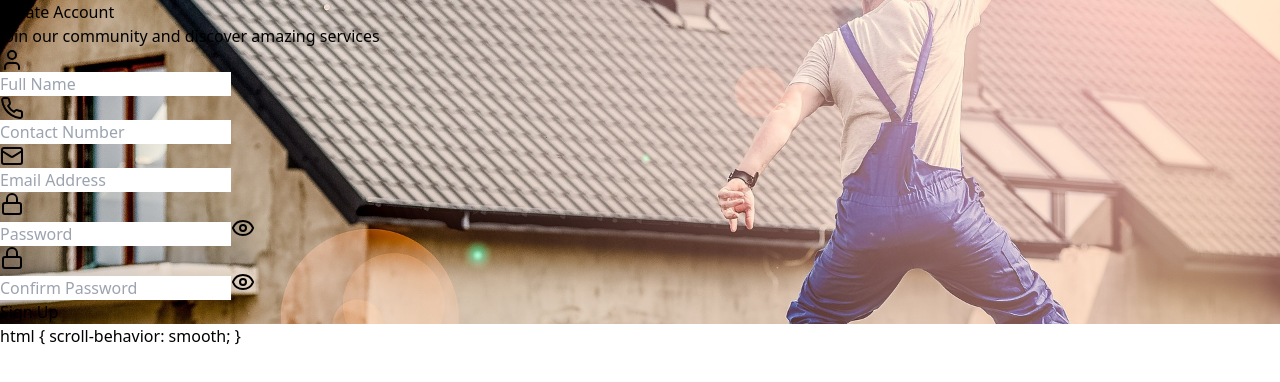
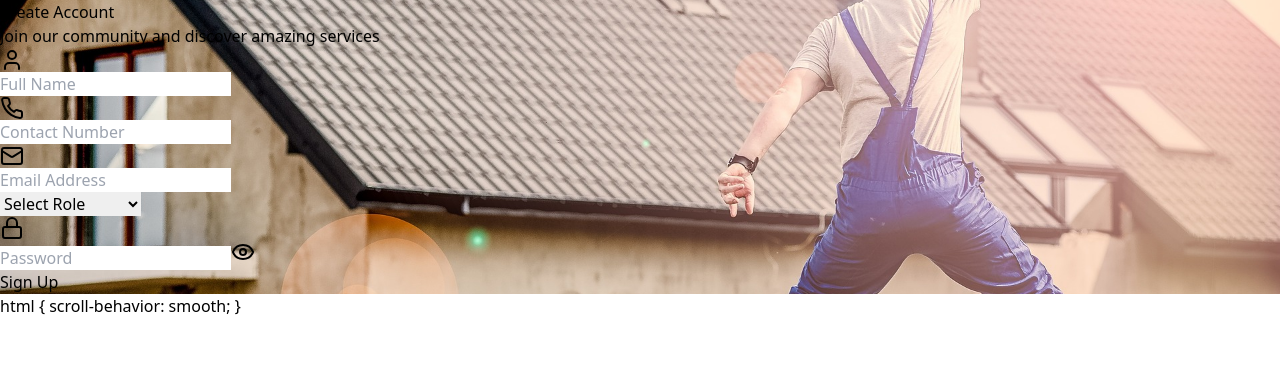
Before and after one commit to ServiceHub-Pro/Front-End, a React (Vite) app: page /signup in a window 1280 px wide. Shown: the top 382 px of the page. Built offline with nearby package versions, Linux system fonts and the light colour scheme.

Commit message:
signup fixwd

```diff
--- a/src/App.jsx
+++ b/src/App.jsx
@@ -1,29 +1,39 @@
 import { createBrowserRouter, RouterProvider } from 'react-router-dom';
 import './App.css';
+import { useState } from 'react'; // Import useState for logged-in status
+import Dashboard from './assets/components/Dashboard/Dashboard';
+import ArtisanSingle from './assets/components/ArtisanSingle';
+import Home from './assets/components/Home';
+import PageLayout from './assets/layouts/PageLayout';
+import ForgottenPassword from './assets/components/ForgottenPassword';
 import Login from './assets/components/Login';
-import ForgottenPassword from './assets/components/ForgottenPassword';
+import ServiceList from './assets/components/ArtisanList';
 import Signup from './assets/components/Signup';
-import PageLayout from './assets/layouts/PageLayout';
-import Home from './assets/components/Home';
-import Dashboard from './assets/components/Dashboard/Dashboard';
+// import UserProfile from './assets/components/UserProfile'; // Uncomment when the endpoint is ready
 
 function App() {
+  // State to simulate logged-in status
+  const [isLoggedIn, setIsLoggedIn] = useState(false);
+
   const router = createBrowserRouter([
     {
       path: '/',
-      element: <PageLayout />,
+      element: (
+        <PageLayout isLoggedIn={isLoggedIn} setIsLoggedIn={setIsLoggedIn} />
+      ),
       children: [
-        { index: true, element: <Home /> },
+        { index: true, element: <Home/> },
+        { path: 'services', element: <ServiceList/>},
+        { path: 'artisan/:id', element: <ArtisanSingle /> },
       ],
     },
-    { path: '/login', element: <Login /> },
-    { path: '/signup', element: <Signup /> },
-    { path: '/forgottenpassword', element: <ForgottenPassword /> },
+    { path: '/login', element: <Login setIsLoggedIn={setIsLoggedIn} /> },
+    { path: '/signup', element: <Signup/> },
+    { path: '/forgottenpassword', element: <ForgottenPassword/> },
     {
-      path: '/dashboard/*',  // Allows nested routing in Dashboard
+      path: '/dashboard/*',
       element: <Dashboard />,
     },
-
   ]);
 
   return <RouterProvider router={router} />;
--- a/src/assets/components/ArtisanList.jsx
+++ b/src/assets/components/ArtisanList.jsx
@@ -41,10 +41,10 @@ const ServiceList = () => {
                 <p className="text-white mt-2 text-sm">{service.description}</p>
                 <div className="mt-6 flex justify-center">
                   <Link
-                    to={`/services/${service.id}`}
+                    to={`/artisan/${service.id}`} // Update the route to point to the artisan's single page
                     className="bg-[#4E342E] hover:bg-[#3E2B2B] text-white font-medium py-2 px-6 rounded-full transition"
                   >
-                    View Service
+                    View Artisan
                   </Link>
                 </div>
               </div>
--- /dev/null
+++ b/src/assets/components/ArtisanSingle.jsx
@@ -0,0 +1,53 @@
+import React, { useState, useEffect } from "react";
+import { useParams } from "react-router-dom";
+import axios from "axios";
+
+const ArtisanSingle = () => {
+  const { id } = useParams(); // Get artisan ID from URL params
+  const [artisan, setArtisan] = useState(null);
+  const [loading, setLoading] = useState(true);
+
+  useEffect(() => {
+    fetchArtisanDetails();
+  }, [id]);
+
+  const fetchArtisanDetails = async () => {
+    try {
+      const response = await axios.get(`https://servicehub-api.onrender.com/services/${id}`);
+      setArtisan(response.data);
+      setLoading(false);
+    } catch (error) {
+      console.error("Error fetching artisan details:", error);
+    }
+  };
+
+  if (loading) {
+    return <div className="text-center text-gray-500">Loading artisan details...</div>;
+  }
+
+  if (!artisan) {
+    return <div className="text-center text-gray-500">Artisan not found.</div>;
+  }
+
+  return (
+    <div className="container mx-auto p-6">
+      <div className="bg-white shadow-lg rounded-lg overflow-hidden">
+        {artisan.image && (
+          <img
+            src={artisan.image}
+            alt={artisan.name}
+            className="w-full h-64 object-cover"
+          />
+        )}
+        <div className="p-6">
+          <h2 className="text-3xl font-bold text-gray-800">{artisan.name}</h2>
+          <p className="text-gray-600 mt-4">{artisan.description}</p>
+          <p className="text-gray-600 mt-4">Category: {artisan.category}</p>
+          <p className="text-gray-600 mt-4">Contact: {artisan.contact}</p>
+        </div>
+      </div>
+    </div>
+  );
+};
+
+export default ArtisanSingle;
--- a/src/assets/components/Navbar.jsx
+++ b/src/assets/components/Navbar.jsx
@@ -43,7 +43,7 @@ const Navbar = () => {
     <nav className="bg-[#6A4E23] text-white py-4">
       <div className="container mx-auto flex justify-between items-center">
         <Link to="/" className="text-2xl font-bold text-white">
-          Artisan Connect
+          Service Hub
         </Link>
 
         <div className="hidden md:flex space-x-8">
--- a/src/assets/components/Signup.jsx
+++ b/src/assets/components/Signup.jsx
@@ -1,5 +1,5 @@
 import React, { useState } from 'react';
-import { useNavigate, Link } from 'react-router-dom';
+import { useNavigate } from 'react-router-dom';
 import { Eye, EyeOff, User, Phone, Mail, Lock } from 'lucide-react';
 import { ToastContainer, toast } from 'react-toastify';
 import 'react-toastify/dist/ReactToastify.css';
@@ -8,7 +8,6 @@ import formBgImage from "../../assets/img/architect.jpg";
 const Signup = () => {
   const [loading, setLoading] = useState(false);
   const [showPassword, setShowPassword] = useState(false);
-  const [showConfirmPassword, setShowConfirmPassword] = useState(false);
   const navigate = useNavigate();
 
   const handleSubmit = async (event) => {
@@ -19,16 +18,9 @@ const Signup = () => {
     const contact = formData.get("contact");
     const email = formData.get("email");
     const password = formData.get("password");
-    const confirmPassword = formData.get("confirmPassword");
-    const role = formData.get("role") || 'user';
+    const role = formData.get("role");
 
-    // Check for password match and show toast before continuing
-    if (password !== confirmPassword) {
-      toast.error("Passwords do not match!");
-      return;
-    }
-
-    // Show success toast before proceeding with async function
+    // Show toast before proceeding with async function
     toast.info("Processing signup...");
     setLoading(true);
 
@@ -93,6 +85,7 @@ const Signup = () => {
 
         <form onSubmit={handleSubmit} className="mt-8 space-y-6">
           <div className="space-y-4">
+            {/* Full Name */}
             <div className="relative">
               <div className="absolute inset-y-0 left-0 pl-3 flex items-center pointer-events-none">
                 <User className="h-5 w-5 text-[#8D6E63]" />
@@ -107,6 +100,7 @@ const Signup = () => {
               />
             </div>
 
+            {/* Contact */}
             <div className="relative">
               <div className="absolute inset-y-0 left-0 pl-3 flex items-center pointer-events-none">
                 <Phone className="h-5 w-5 text-[#8D6E63]" />
@@ -121,6 +115,7 @@ const Signup = () => {
               />
             </div>
 
+            {/* Email */}
             <div className="relative">
               <div className="absolute inset-y-0 left-0 pl-3 flex items-center pointer-events-none">
                 <Mail className="h-5 w-5 text-[#8D6E63]" />
@@ -135,6 +130,21 @@ const Signup = () => {
               />
             </div>
 
+            {/* Role Selection */}
+            <div className="relative">
+              <select
+                id="role"
+                name="role"
+                required
+                className="block w-full rounded-lg border border-[#8D6E63] py-3 text-[#5D4037] bg-white bg-opacity-90"
+              >
+                <option value="">Select Role</option>
+                <option value="user">User</option>
+                <option value="serviceProvider">Service Provider</option>
+              </select>
+            </div>
+
+            {/* Password */}
             <div className="relative">
               <div className="absolute inset-y-0 left-0 pl-3 flex items-center pointer-events-none">
                 <Lock className="h-5 w-5 text-[#8D6E63]" />
@@ -158,30 +168,6 @@ const Signup = () => {
                 }
               </button>
             </div>
-
-            <div className="relative">
-              <div className="absolute inset-y-0 left-0 pl-3 flex items-center pointer-events-none">
-                <Lock className="h-5 w-5 text-[#8D6E63]" />
-              </div>
-              <input
-                id="confirmPassword"
-                name="confirmPassword"
-                type={showConfirmPassword ? 'text' : 'password'}
-                required
-                className="pl-10 block w-full rounded-lg border border-[#8D6E63] py-3 text-[#5D4037] placeholder-[#8D6E63] focus:ring-2 focus:ring-[#5D4037] focus:border-transparent sm:text-sm bg-white bg-opacity-90"
-                placeholder="Confirm Password"
-              />
-              <button
-                type="button"
-                className="absolute inset-y-0 right-0 pr-3 flex items-center"
-                onClick={() => setShowConfirmPassword(!showConfirmPassword)}
-              >
-                {showConfirmPassword ?
-                  <EyeOff className="h-5 w-5 text-[#5D4037] hover:text-[#8D6E63]" /> :
-                  <Eye className="h-5 w-5 text-[#5D4037] hover:text-[#8D6E63]" />
-                }
-              </button>
-            </div>
           </div>
 
           <button
@@ -189,11 +175,10 @@ const Signup = () => {
             disabled={loading}
             className={`w-full py-2 px-4 rounded-lg text-white font-medium
               ${loading
-                ? 'bg-[#8D6E63] cursor-wait'
-                : 'bg-[#5D4037] hover:bg-[#8D6E63]'}
-            `}
+                ? 'bg-[#5D4037] opacity-70'
+                : 'bg-[#5D4037] hover:bg-[#8D6E63]'}`}
           >
-            {loading ? 'Please Wait...' : 'Sign Up'}
+            {loading ? "Processing..." : "Sign Up"}
           </button>
         </form>
       </div>
```
